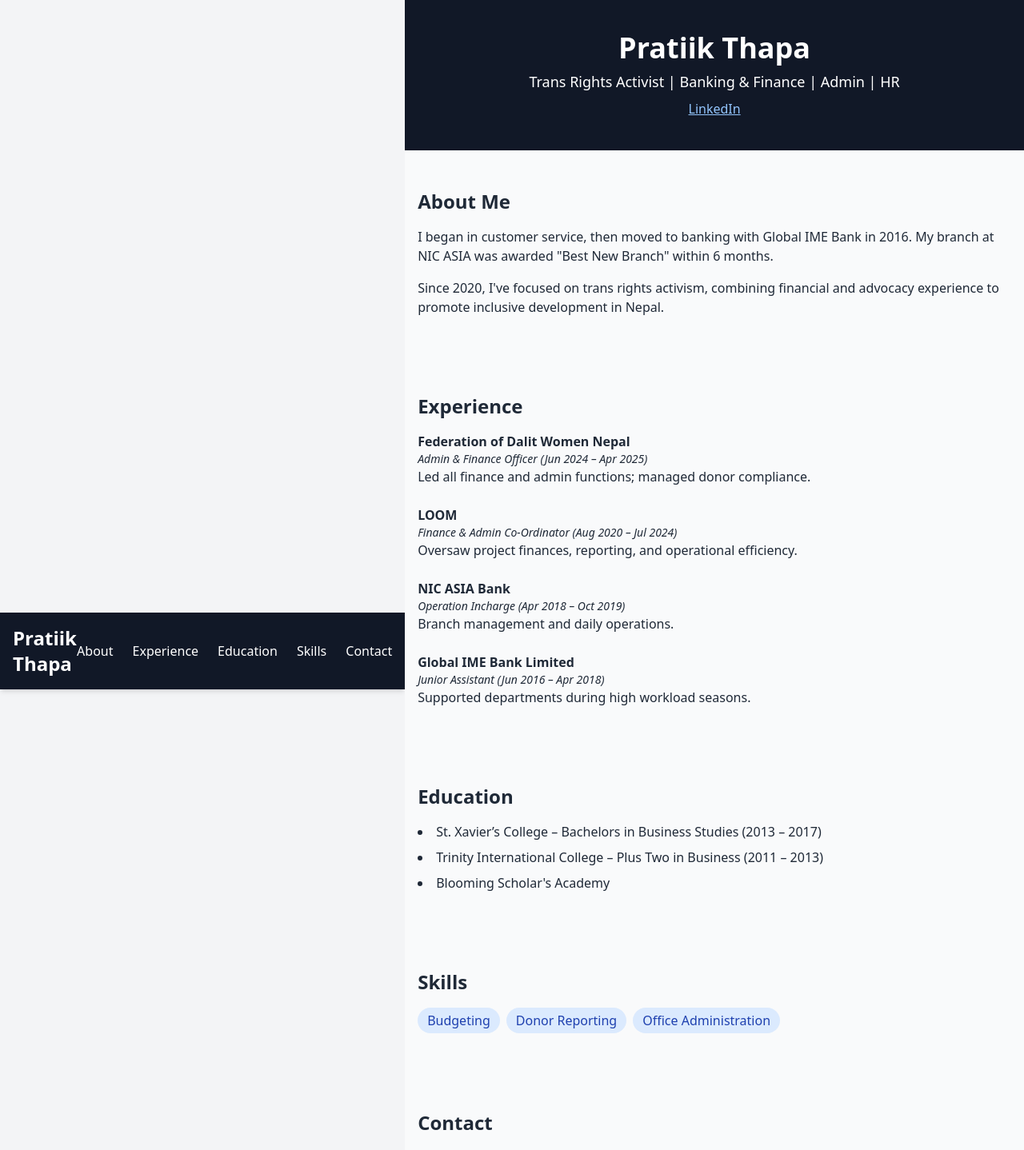
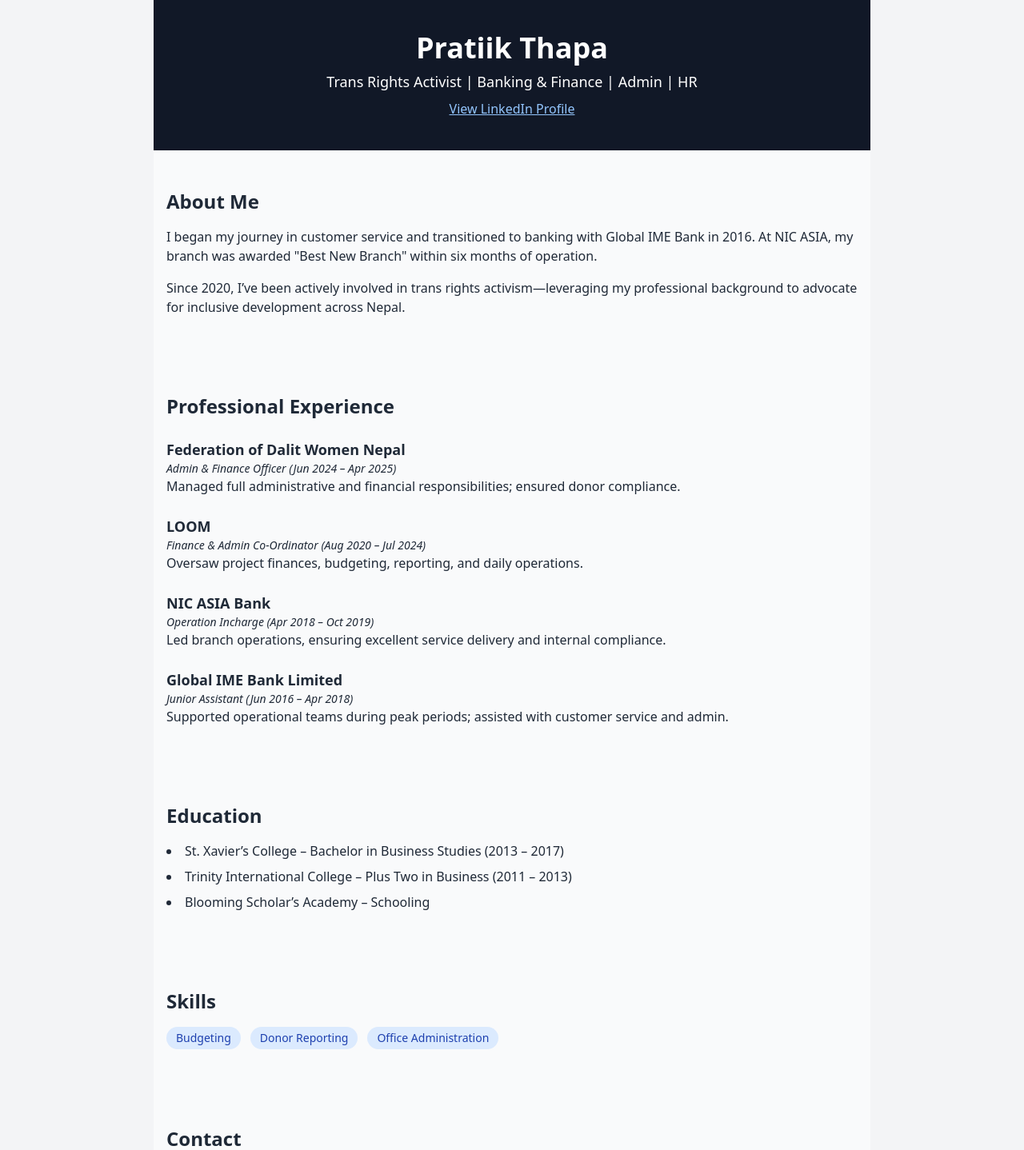
Before and after one commit to pradipchaudhary/pratikthapa, a Next.js app: page / in a window 1280 px wide. Shown: the top 1438 px of the page at 80% size. Built offline with nearby package versions, Linux system fonts and the light colour scheme.

Commit message:
fixed layout

```diff
--- a/app/page.tsx
+++ b/app/page.tsx
@@ -1,14 +1,12 @@
 'use client';
 
 import Link from 'next/link';
-import Header from '../components/Header'; // adjust the path if needed
 
 export default function Home() {
   return (
-    <>
-    <Header />
-    <main className="bg-gray-50 min-h-screen text-gray-800">
-      <section className="text-center py-10 bg-gray-900 text-white">
+    <main className="bg-gray-50 min-h-screen text-gray-800 font-sans">
+      {/* Header */}
+      <header className="bg-gray-900 text-white text-center py-10">
         <h1 className="text-4xl font-bold">Pratiik Thapa</h1>
         <p className="text-lg mt-2">
           Trans Rights Activist | Banking & Finance | Admin | HR
@@ -16,82 +14,102 @@ export default function Home() {
         <Link
           href="https://www.linkedin.com/in/pratiik-thapa-502876205"
           target="_blank"
-          className="text-blue-300 underline mt-2 block"
+          rel="noopener noreferrer"
+          className="text-blue-300 underline mt-2 inline-block"
         >
-          LinkedIn
+          View LinkedIn Profile
         </Link>
-      </section>
+      </header>
 
+      {/* About Me */}
       <section className="max-w-4xl mx-auto px-4 py-12">
         <h2 className="text-2xl font-semibold mb-4">About Me</h2>
         <p className="mb-4">
-          I began in customer service, then moved to banking with Global IME Bank in 2016. My branch at NIC ASIA was awarded &quot;Best New Branch&quot; within 6 months.
+          I began my journey in customer service and transitioned to banking with Global IME Bank in 2016.
+          At NIC ASIA, my branch was awarded &quot;Best New Branch&quot; within six months of operation.
         </p>
         <p>
-          Since 2020, I&#39;ve focused on trans rights activism, combining financial and advocacy experience to promote inclusive development in Nepal.
+          Since 2020, I’ve been actively involved in trans rights activism—leveraging my professional
+          background to advocate for inclusive development across Nepal.
         </p>
       </section>
 
+      {/* Experience */}
       <section className="max-w-4xl mx-auto px-4 py-12">
-        <h2 className="text-2xl font-semibold mb-4">Experience</h2>
+        <h2 className="text-2xl font-semibold mb-6">Professional Experience</h2>
         <ul className="space-y-6">
           <li>
-            <h3 className="font-bold">Federation of Dalit Women Nepal</h3>
-            <p className="text-sm italic">Admin &amp; Finance Officer (Jun 2024 – Apr 2025)</p>
-            <p>Led all finance and admin functions; managed donor compliance.</p>
+            <h3 className="text-lg font-bold">Federation of Dalit Women Nepal</h3>
+            <p className="text-sm italic">Admin & Finance Officer (Jun 2024 – Apr 2025)</p>
+            <p>Managed full administrative and financial responsibilities; ensured donor compliance.</p>
           </li>
           <li>
-            <h3 className="font-bold">LOOM</h3>
-            <p className="text-sm italic">Finance &amp; Admin Co-Ordinator (Aug 2020 – Jul 2024)</p>
-            <p>Oversaw project finances, reporting, and operational efficiency.</p>
+            <h3 className="text-lg font-bold">LOOM</h3>
+            <p className="text-sm italic">Finance & Admin Co-Ordinator (Aug 2020 – Jul 2024)</p>
+            <p>Oversaw project finances, budgeting, reporting, and daily operations.</p>
           </li>
           <li>
-            <h3 className="font-bold">NIC ASIA Bank</h3>
+            <h3 className="text-lg font-bold">NIC ASIA Bank</h3>
             <p className="text-sm italic">Operation Incharge (Apr 2018 – Oct 2019)</p>
-            <p>Branch management and daily operations.</p>
+            <p>Led branch operations, ensuring excellent service delivery and internal compliance.</p>
           </li>
           <li>
-            <h3 className="font-bold">Global IME Bank Limited</h3>
+            <h3 className="text-lg font-bold">Global IME Bank Limited</h3>
             <p className="text-sm italic">Junior Assistant (Jun 2016 – Apr 2018)</p>
-            <p>Supported departments during high workload seasons.</p>
+            <p>Supported operational teams during peak periods; assisted with customer service and admin.</p>
           </li>
         </ul>
       </section>
 
+      {/* Education */}
       <section className="max-w-4xl mx-auto px-4 py-12">
         <h2 className="text-2xl font-semibold mb-4">Education</h2>
         <ul className="list-disc list-inside space-y-2">
-          <li>St. Xavier&rsquo;s College – Bachelors in Business Studies (2013 – 2017)</li>
+          <li>St. Xavier’s College – Bachelor in Business Studies (2013 – 2017)</li>
           <li>Trinity International College – Plus Two in Business (2011 – 2013)</li>
-          <li>Blooming Scholar&apos;s Academy</li>
+          <li>Blooming Scholar’s Academy – Schooling</li>
         </ul>
       </section>
 
+      {/* Skills */}
       <section className="max-w-4xl mx-auto px-4 py-12">
         <h2 className="text-2xl font-semibold mb-4">Skills</h2>
-        <div className="flex flex-wrap gap-2">
-          <span className="bg-blue-100 text-blue-800 px-3 py-1 rounded-full">Budgeting</span>
-          <span className="bg-blue-100 text-blue-800 px-3 py-1 rounded-full">Donor Reporting</span>
-          <span className="bg-blue-100 text-blue-800 px-3 py-1 rounded-full">Office Administration</span>
+        <div className="flex flex-wrap gap-3">
+          {['Budgeting', 'Donor Reporting', 'Office Administration'].map((skill) => (
+            <span
+              key={skill}
+              className="bg-blue-100 text-blue-800 px-3 py-1 rounded-full text-sm"
+            >
+              {skill}
+            </span>
+          ))}
         </div>
       </section>
 
+      {/* Contact */}
       <section className="max-w-4xl mx-auto px-4 py-12">
         <h2 className="text-2xl font-semibold mb-4">Contact</h2>
+        <address className="not-italic space-y-1 text-base">
           <p>📍 Kathmandu, Bāgmatī, Nepal</p>
           <p>
             🔗{' '}
-          <Link href="https://www.linkedin.com/in/pratiik-thapa-502876205" target="_blank" className="text-blue-600 underline">
+            <Link
+              href="https://www.linkedin.com/in/pratiik-thapa-502876205"
+              target="_blank"
+              rel="noopener noreferrer"
+              className="text-blue-600 underline"
+            >
               LinkedIn
             </Link>
           </p>
           <p>📧 thapapratiik@gmail.com</p>
+        </address>
       </section>
 
+      {/* Footer */}
       <footer className="bg-gray-900 text-white text-center py-6">
-        <p>&copy; 2025 Pratiik Thapa. All rights reserved.</p>
+        <p>&copy; {new Date().getFullYear()} Pratiik Thapa. All rights reserved.</p>
       </footer>
     </main>
-      </>
   );
 }
```
Lines whose indentation alone changed are shown as unchanged.
